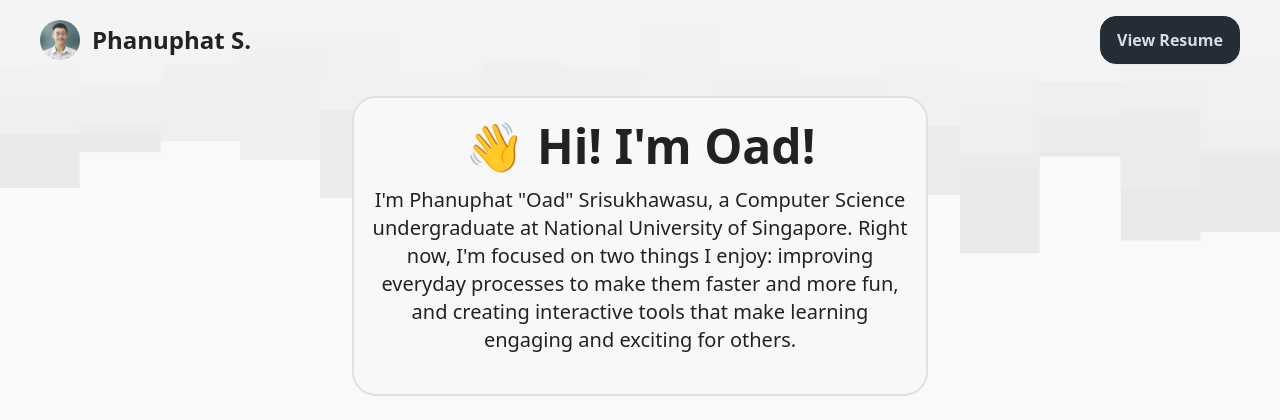
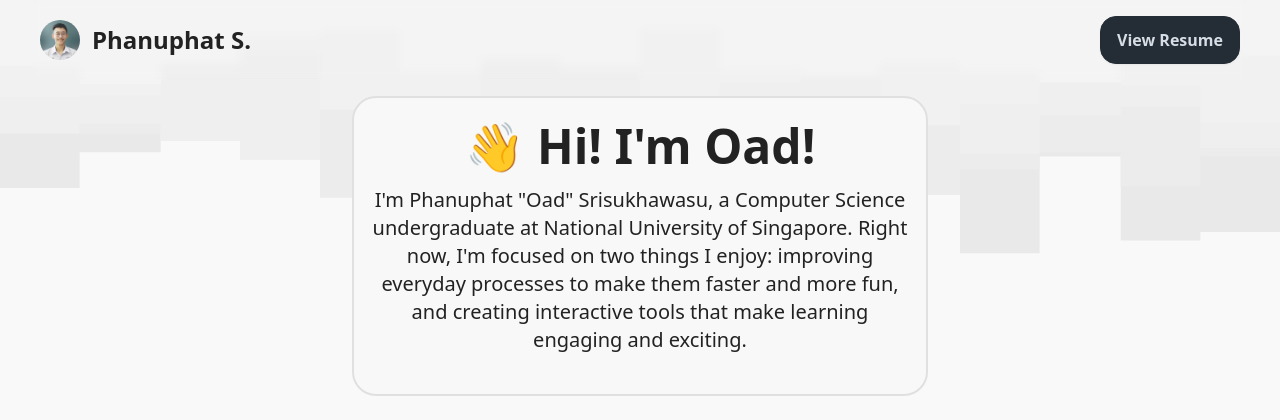
Before and after one commit to oadultradeepfield/phanuphats, a Next.js app: page / in a window 1280 px wide. Shown: the top 420 px of the page. Built offline with nearby package versions, Linux system fonts and the light colour scheme.

Commit message:
Update Hero Section

```diff
--- a/app/components/Hero.tsx
+++ b/app/components/Hero.tsx
@@ -8,7 +8,7 @@ const Hero = () => (
           National University of Singapore. Right now, I'm focused on two things
           I enjoy: improving everyday processes to make them faster and more
           fun, and creating interactive tools that make learning engaging and
-          exciting for others.
+          exciting.
         </p>
       </div>
     </div>
--- a/app/layout.tsx
+++ b/app/layout.tsx
@@ -13,7 +13,7 @@ export const metadata: Metadata = {
           National University of Singapore. Right now, I'm focused on two things
           I enjoy: improving everyday processes to make them faster and more
           fun, and creating interactive tools that make learning engaging and
-          exciting for others.`,
+          exciting.`,
   keywords: [
     "Portfolio",
     "Software Engineer",
```
